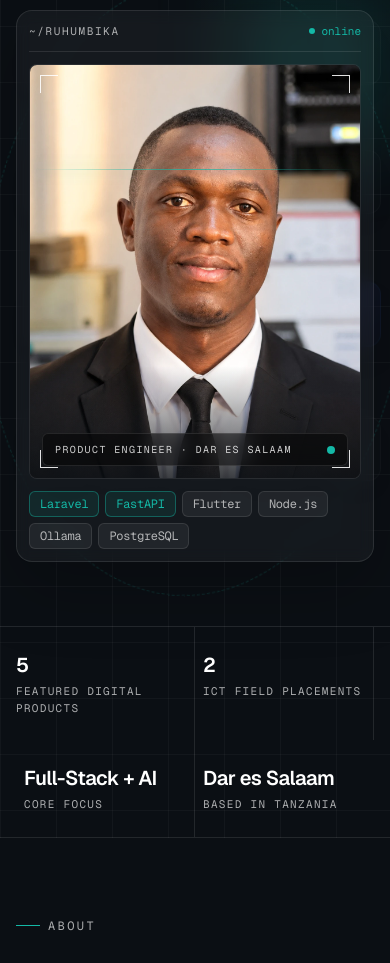
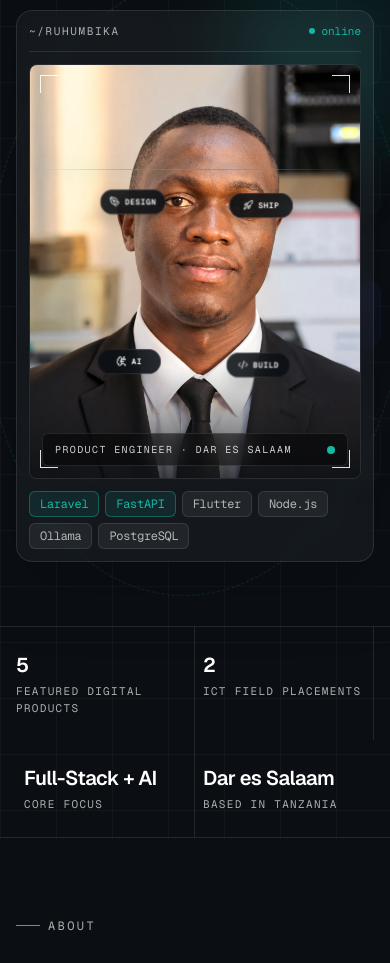
Before and after one commit to Ruhumbika/PORTFOLIO, a Next.js app: page / in a window 390 px wide. Shown: the part 879-1842 px from the top of the page. Built offline with nearby package versions, Linux system fonts and the light colour scheme.

Commit message:
Keep profile orbit visible on mobile

```diff
--- a/app/globals.css
+++ b/app/globals.css
@@ -413,7 +413,7 @@
   }
 
   .profile-orbit-card {
-    display: none;
+    scale: 0.76;
   }
 }
 
```
